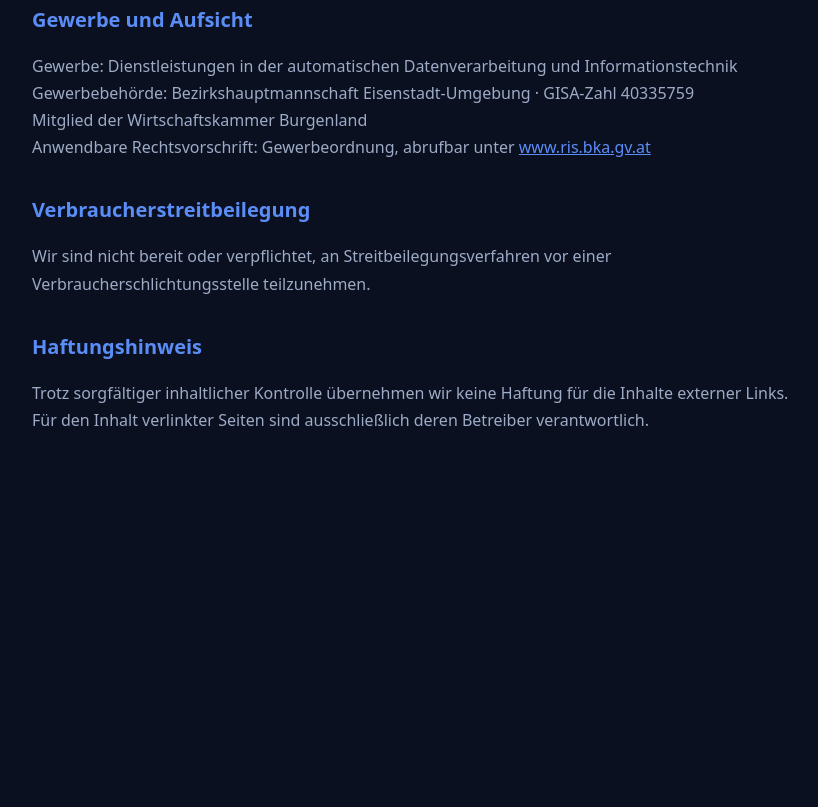
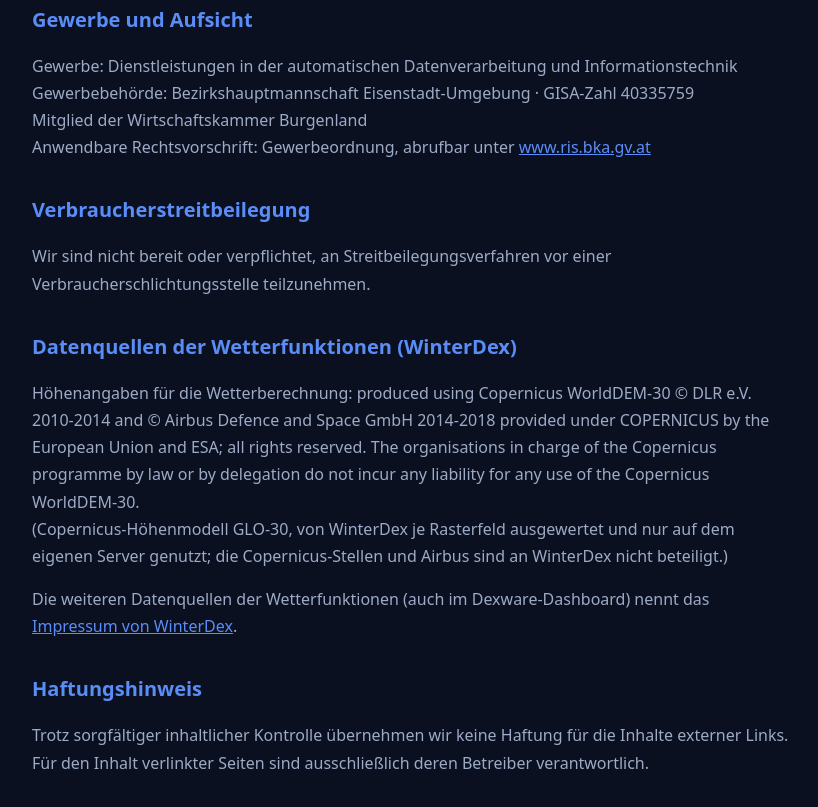
Before and after one commit to CraftlogAPP/craftlogapp.github.io, a plain HTML site: page impressum.html in a window 1280 px wide. Shown: the part 1288-2095 px from the top of the page, without its empty margins (228-1046 px from the left). Before the commit the page ends 1786 px from the top, so only its background shows below. Drawn offline with Linux system fonts and the light colour scheme.

Commit message:
Impressum Wetter staatlich – Stufe A0 (darf ab dem Deploy von WinterDex-Worker 0.8.0 online, spätestens VOR HOEHEN_DEM = 1): Copernicus-Vermerk für die Wetterfunktionen
- Neuer Abschnitt „Datenquellen der Wetterfunktionen (WinterDex)“: Vermerk „produced using Copernicus WorldDEM-30 © DLR e.V. 2010-2014 and © Airbus Defence and Space GmbH 2014-2018 provided under COPERNICUS by the European Union and ESA; all rights reserved“ samt Haftungssatz (Lizenz Art. 6 b/c), Wortlaut gleich wie im WinterDex-Impressum
- Grund (Prüfung Recht Fund 4, Korrekturrunde K-A3): das Dexware-Dashboard verlinkt auf dieses Impressum (LegalLinks) und zeigt Ergebnisse, die mit den Copernicus-Höhen gerechnet sind; die übrigen Wetterquellen nennt das WinterDex-Impressum (Verweis)

```diff
--- a/impressum.html
+++ b/impressum.html
@@ -67,6 +67,16 @@ Hofsatz 29<br>
 <h2>Verbraucherstreitbeilegung</h2>
 <p>Wir sind nicht bereit oder verpflichtet, an Streitbeilegungsverfahren vor einer Verbraucherschlichtungsstelle teilzunehmen.</p>
 
+<h2>Datenquellen der Wetterfunktionen (WinterDex)</h2>
+<p>Höhenangaben für die Wetterberechnung: produced using Copernicus WorldDEM-30 © DLR e.V. 2010-2014 and © Airbus
+  Defence and Space GmbH 2014-2018 provided under COPERNICUS by the European Union and ESA; all rights reserved.
+  The organisations in charge of the Copernicus programme by law or by delegation do not incur any liability for any
+  use of the Copernicus WorldDEM-30.<br>
+  (Copernicus-Höhenmodell GLO-30, von WinterDex je Rasterfeld ausgewertet und nur auf dem eigenen Server genutzt; die
+  Copernicus-Stellen und Airbus sind an WinterDex nicht beteiligt.)</p>
+<p>Die weiteren Datenquellen der Wetterfunktionen (auch im Dexware-Dashboard) nennt das
+  <a href="https://winterdex.dexware.app/impressum.html">Impressum von WinterDex</a>.</p>
+
 <h2>Haftungshinweis</h2>
 <p>Trotz sorgfältiger inhaltlicher Kontrolle übernehmen wir keine Haftung für die Inhalte externer Links. Für den Inhalt verlinkter Seiten sind ausschließlich deren Betreiber verantwortlich.</p>
 </body>
```
